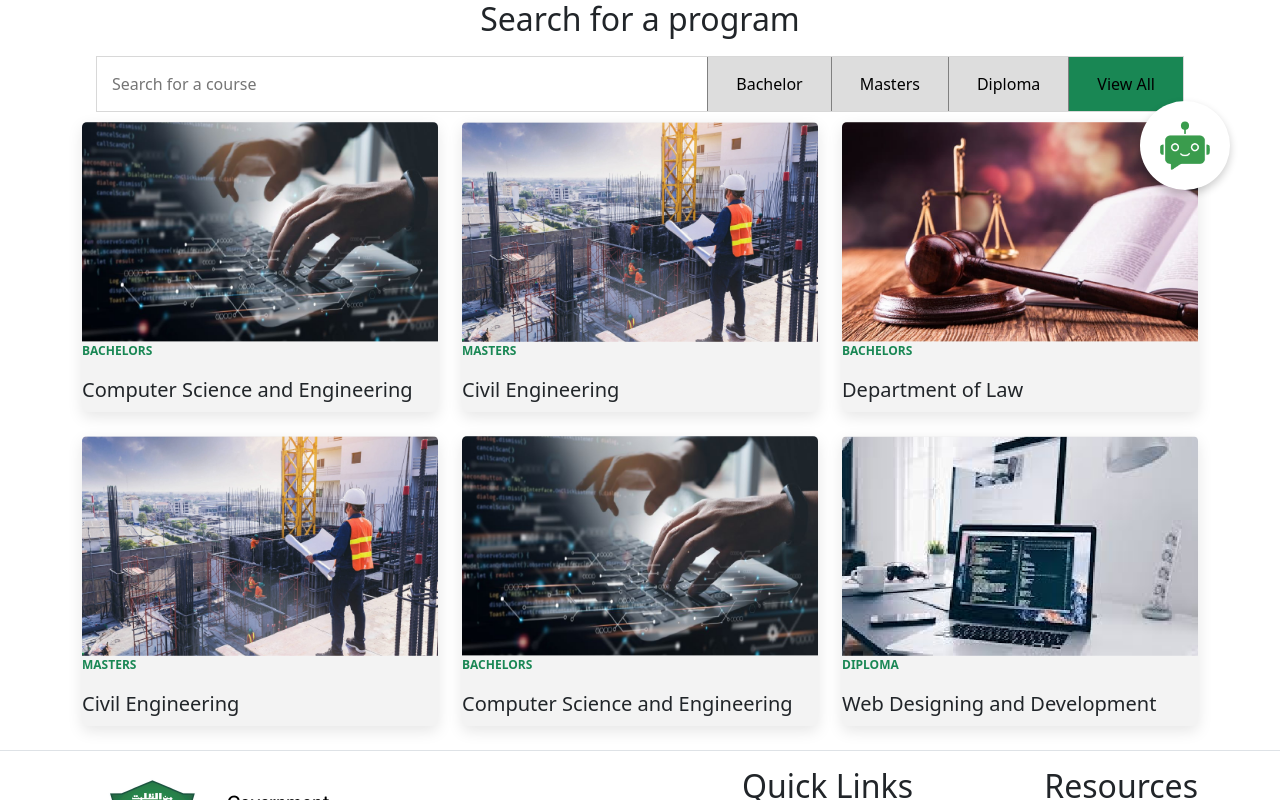
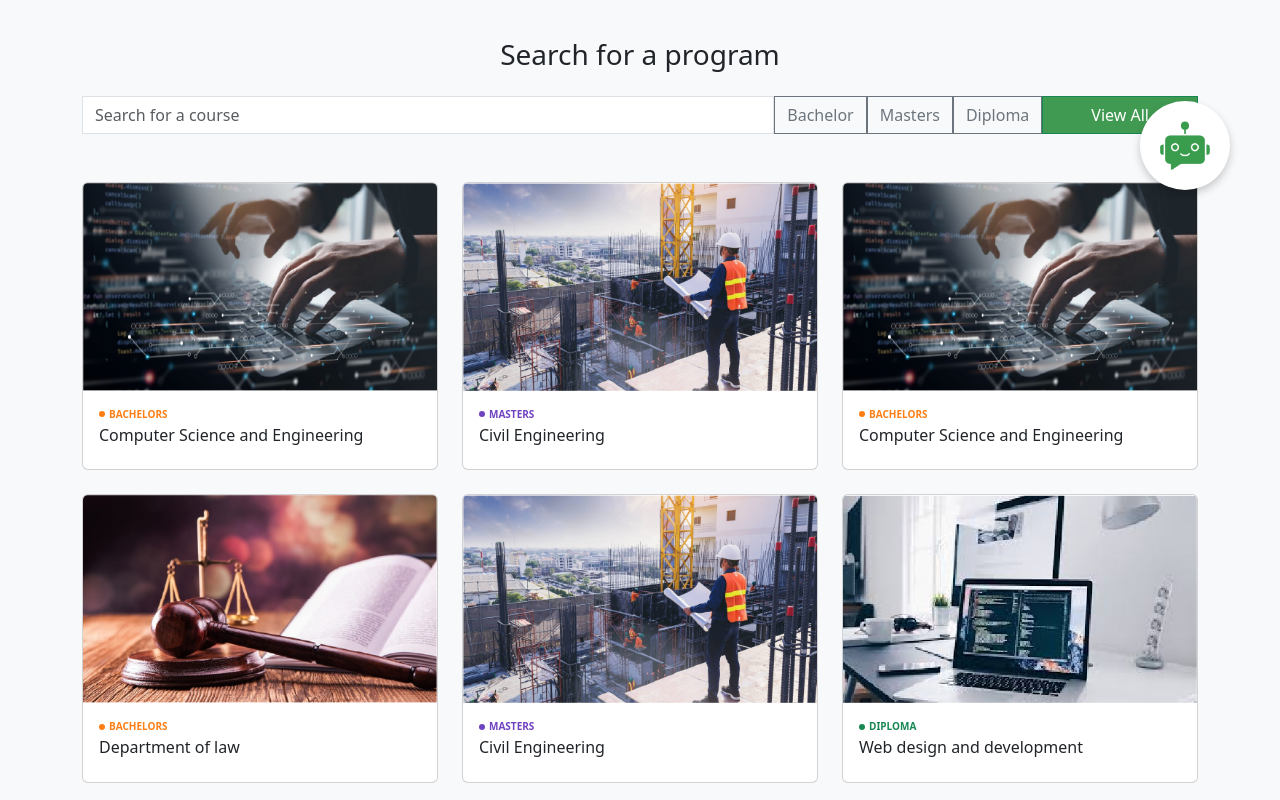
Before and after one commit to mahnooradnan491-boop/gcg, a React app in the folder frontend/: page /programs in a window 1280 px wide. Shown: the part 560-1360 px from the top of the page. Built offline with nearby package versions, Linux system fonts and the light colour scheme; the HTML template or start-up script is replaced by a standard one.

Commit message:
Setting things

```diff
--- a/frontend/src/main.jsx
+++ b/frontend/src/main.jsx
@@ -12,8 +12,8 @@ import Register from './views/register'
 import Admission from './views/admission'
 import Achievements from './views/achievements'
 import Admin from './views/admin/admin'
-import ContactQuery from './Admin/pages/contactQuery'
-import NewsManagement from './Admin/pages/NewsManagement';
+import ContactQuery from './views/admin/contactQuery'
+import NewsManagement from './views/admin/NewsManagement';
 import 'bootstrap/dist/css/bootstrap.min.css'
 import 'bootstrap/dist/js/bootstrap.bundle.min'
 import './main.css'
@@ -29,7 +29,7 @@ createRoot(document.getElementById('root')).render(
         <Route path="/gallery" element={<Gallery />} />
         <Route path="/programs" element={<Programs />} />
         <Route path="/admission" element={<Admission />} />
-         <Route path="/achievements" element={<Achievements />} />
+        <Route path="/achievements" element={<Achievements />} />
         <Route path="/login" element={<Login />} />
         <Route path="/register" element={<Register />} />
 
--- a/frontend/src/views/achievements.css
+++ b/frontend/src/views/achievements.css
@@ -4,7 +4,7 @@
 
 .ratio-list .bg-light,
 .pub-list .bg-light {
-    background-color: #f1f1f1 !important; /* Image wala light gray */
+    background-color: #f1f1f1 !important;
     transition: transform 0.2s;
     border: none;
 }
@@ -15,12 +15,9 @@
     background-color: #e9e9e9 !important;
 }
 
-.achievement-banner h2 {
-    font-size: 2.5rem;
+.achievements-hero-flex {
+    background-color: #f1f1f1 !important;
+    display: flex;
+    height: 300px;
+    align-items: center;
 }
-
-@media (max-width: 768px) {
-    .achievement-banner h2 {
-        font-size: 1.5rem;
-    }
-}
--- a/frontend/src/views/achievements.jsx
+++ b/frontend/src/views/achievements.jsx
@@ -22,21 +22,21 @@ function Achievements() {
     <>
       <Chatbox />
       <Header />
+
       <div className="achievements-container bg-white pb-5">
-
-      <div className="container text-center py-5">
-        <p className="text-success small fst-italic mb-2">Contributions that leads to better Pakistan</p>
-        <h1 className="fw-bold display-4 mb-4">Focusing the quality <br /> Education</h1>
-
-        <div className="achievement-banner py-3 mb-5" style={{ backgroundColor: '#419a51', borderRadius: '5px' }}>
-          <h2 className="text-white m-0 fw-normal">Achievement that speaks</h2>
+        <div className="text-center">
+          <div className="achievements-hero-flex">
+            <div className="hero-text">
+              <p className="hero-top">Contributions that leads to better Pakistan</p>
+              <h1 className="hero-h1">Focusing the quality <br /> Education</h1>
             </div>
-
-
+          </div>
+          <div className="recent-banner">
+            <h2>Achievement that speaks</h2>
+          </div>
           <div className="mt-5">
             <p className="text-muted small mb-1 ls-wide">YEARLY</p>
             <h2 className="fw-bold mb-4">PASS RATIO</h2>
-
             <div className="ratio-list mx-auto" style={{ maxWidth: '900px' }}>
               {passRatios.map((item, index) => (
                 <div key={index} className="d-flex justify-content-between align-items-center bg-light p-3 mb-2 rounded shadow-sm">
@@ -46,18 +46,15 @@ function Achievements() {
               ))}
             </div>
           </div>
-
-
           <div className="mt-5 text-start mx-auto" style={{ maxWidth: '900px' }}>
             <h2 className="fw-bold mb-4">Paper Publications</h2>
-
             <div className="pub-list">
               {publications.map((pub, index) => (
                 <div key={index} className="d-flex justify-content-between align-items-center bg-light p-4 mb-2 rounded shadow-sm">
                   <span className="fw-medium text-dark">{pub.title}</span>
                   <div className="text-muted small">
                     <i className="bi bi-calendar3 me-2"></i>
-                  <span style={{fontSize: '12px'}}><img src="/icons/clndr.png" alt="clndr-icon" width="12px" /> {pub.date}</span>
+                    <span style={{ fontSize: '12px' }}><img src="/icons/clndr.png" alt="clndr-icon" width="12px" /> {pub.date}</span>
                   </div>
                 </div>
               ))}
--- a/frontend/src/views/programs.jsx
+++ b/frontend/src/views/programs.jsx
@@ -5,45 +5,10 @@ import Footer from '../components/footer'
 
 function Program() {
 
-  const programData = [
-    {
-      img: "/public/computerscience.png",
-      level: "BACHELORS",
-      title: "Computer Science and Engineering"
-    },
-    {
-      img: "/public/civileng.png",
-      level: "MASTERS",
-      title: "Civil Engineering"
-    },
-    {
-      img: "/public/law.png",
-      level: "BACHELORS",
-      title: "Department of Law"
-    },
-    {
-      img: "/public/civileng.png",
-      level: "MASTERS",
-      title: "Civil Engineering"
-    },
-    {
-      img: "/public/computerscience.png",
-      level: "BACHELORS",
-      title: "Computer Science and Engineering"
-    },
-    {
-      img: "/public/web.png",
-      level: "DIPLOMA",
-      title: "Web Designing and Development"
-    }
-  ]
-
   return (
     <>
       <Chatbox />
       <Header />
-
-
 
       <div className="program-hero">
         <p className='program-top'>All the honours degree programs are offered with the affiliation of University of the Punjab</p>
@@ -51,37 +16,98 @@ function Program() {
         <button>Enroll Now  <span className="ps-2"><img src="/icons/arrowup.png" alt="arrow-icon" width="12px" /></span></button>
       </div>
 
-      <div className="program-search">
-        <h2>Search for a program</h2>
-      </div>
-
-      <div className="search-bar">
-        <input type="text" placeholder="Search for a course" />
-        <button>Bachelor</button>
-        <button>Masters</button>
-        <button>Diploma</button>
-        <button className="view-btn">View All</button>
-
-      </div>
-
-      <div className="program-cards container">
-        <div className="row">
-          {
-            programData.map((item, index) => (
-              <div className="col-lg-4 mb-4" key={index}>
-                <div className="program-card">
-                  <img src={item.img} alt="" />
-                  <p>{item.level}</p>
-                  <h4>{item.title}</h4>
+      <section className="py-5 bg-light">
+        <div className="container">
+          <h3 className="mb-4 text-center">Search for a program</h3>
+          <div className="d-flex mb-4">
+            <input
+              type="text"
+              placeholder="Search for a course"
+              className="form-control rounded-0"
+            />
+            <button className="btn btn-outline-secondary rounded-0">Bachelor</button>
+            <button className="btn btn-outline-secondary rounded-0">Masters</button>
+            <button className="btn btn-outline-secondary rounded-0">Diploma</button>
+            <button className="btn btn-success rounded-0 px-5 text-nowrap">View All</button>
+          </div>
+          <div className="row mt-5">
+            <div className="col-md-4 mb-4">
+              <div className="card">
+                <img src="/computerscience.png" className="card-img-top" alt="Computer Science" />
+                <div className="card-body">
+                  <div className="d-flex align-items-center mb-1 text-uppercase fw-bold" style={{ fontSize: '10px', color: '#fd7e14' }}>
+                    <span className="rounded-circle me-1" style={{ width: '6px', height: '6px', backgroundColor: '#fd7e14' }}></span>
+                    Bachelors
+                  </div>
+                  <h6>Computer Science and Engineering</h6>
                 </div>
               </div>
-            ))
-          }
+            </div>
+            <div className="col-md-4 mb-4">
+              <div className="card">
+                <img src="/civileng.png" className="card-img-top" alt="Civil Engineering" />
+                <div className="card-body">
+                  <div className="d-flex align-items-center mb-1 text-uppercase fw-bold" style={{ fontSize: '10px', color: '#6f42c1' }}>
+                    <span className="rounded-circle me-1" style={{ width: '6px', height: '6px', backgroundColor: '#6f42c1' }}></span>
+                    Masters
+                  </div>
+                  <h6>Civil Engineering</h6>
+                </div>
+              </div>
+            </div>
+            <div className="col-md-4 mb-4">
+              <div className="card">
+                <img src="/computerscience.png" className="card-img-top" alt="Computer Science" />
+                <div className="card-body">
+
+                  <div className="d-flex align-items-center mb-1 text-uppercase fw-bold" style={{ fontSize: '10px', color: '#fd7e14' }}>
+                    <span className="rounded-circle me-1" style={{ width: '6px', height: '6px', backgroundColor: '#fd7e14' }}></span>
+                    Bachelors
+                  </div>
+
+                  <h6>Computer Science and Engineering</h6>
+                </div>
+              </div>
+            </div>
+            <div className="col-md-4 mb-4">
+              <div className="card">
+                <img src="/law.png" className="card-img-top" alt="Law" />
+                <div className="card-body">
+                  <div className="d-flex align-items-center mb-1 text-uppercase fw-bold" style={{ fontSize: '10px', color: '#fd7e14' }}>
+                    <span className="rounded-circle me-1" style={{ width: '6px', height: '6px', backgroundColor: '#fd7e14' }}></span>
+                    Bachelors
+                  </div>
+                  <h6>Department of law</h6>
+                </div>
+              </div>
+            </div>
+            <div className="col-md-4 mb-4">
+              <div className="card">
+                <img src="/civileng.png" className="card-img-top" alt="Civil Engineering" />
+                <div className="card-body">
+                  <div className="d-flex align-items-center mb-1 text-uppercase fw-bold" style={{ fontSize: '10px', color: '#6f42c1' }}>
+                    <span className="rounded-circle me-1" style={{ width: '6px', height: '6px', backgroundColor: '#6f42c1' }}></span>
+                    Masters
+                  </div>
+                  <h6>Civil Engineering</h6>
+                </div>
+              </div>
+            </div>
+            <div className="col-md-4 mb-4">
+              <div className="card">
+                <img src="/web.png" className="card-img-top" alt="Web Design" />
+                <div className="card-body">
+                  <div className="d-flex align-items-center mb-1 text-uppercase fw-bold" style={{ fontSize: '10px', color: '#198754' }}>
+                    <span className="rounded-circle me-1" style={{ width: '6px', height: '6px', backgroundColor: '#198754' }}></span>
+                    Diploma
+                  </div>
+                  <h6>Web design and development</h6>
+                </div>
+              </div>
+            </div>
+          </div>
         </div>
-      </div>
-
-
-
+      </section>
       <Footer />
     </>
   )
```
Also changed, not shown: frontend/src/views/home.jsx (+0 -10 lines), frontend/src/views/admin/NewsManagement.jsx (renamed from frontend/src/Admin/pages/NewsManagement.jsx), frontend/src/views/admin/admin.css (renamed from frontend/src/Admin/pages/admin.css), frontend/src/views/admin/contactQuery.jsx (renamed from frontend/src/Admin/pages/contactQuery.jsx), frontend/src/views/admin/login.jsx (added), 2 other files (tests, documents, lock files or other folders). Lines whose indentation alone changed are shown as unchanged.
